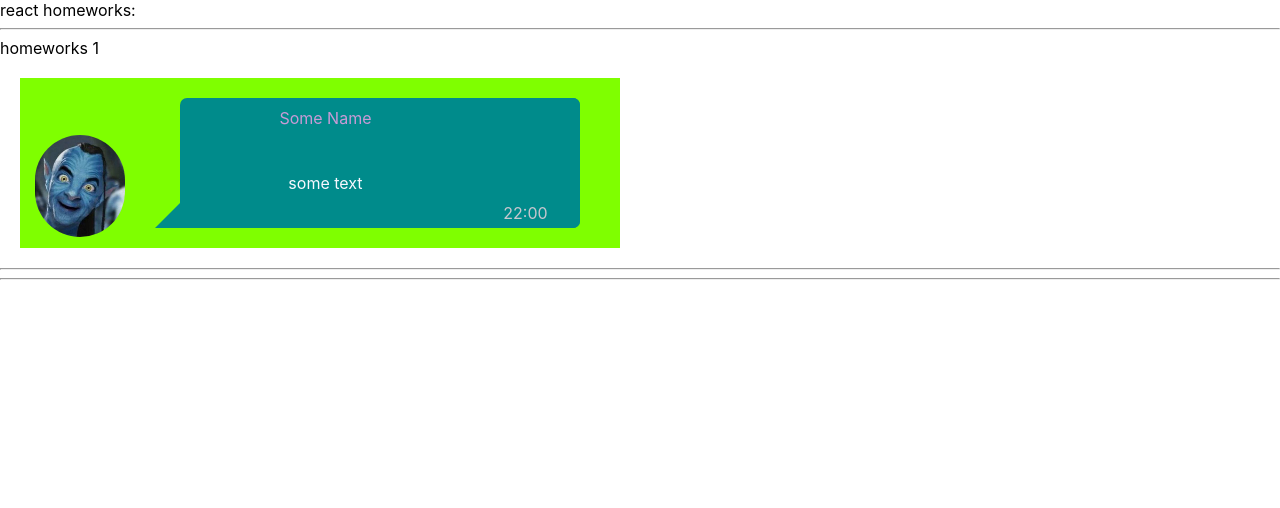
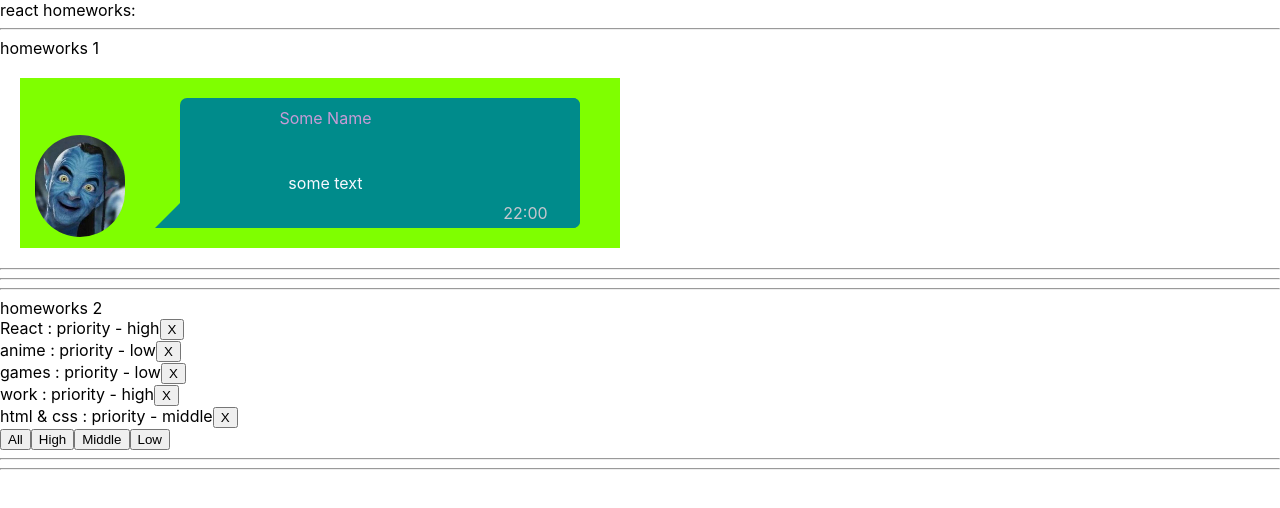
Before and after one commit to Gammani/simple-react-homeworks-Ignat, a React (Create React App) app: page / in a window 1280 px wide. Shown: the top 508 px of the page. Built offline with nearby package versions, Linux system fonts and the light colour scheme.

Commit message:
feat: completed home task

```diff
--- a/src/p1-main/m1-ui/u1-app/App.tsx
+++ b/src/p1-main/m1-ui/u1-app/App.tsx
@@ -1,13 +1,14 @@
 import React from 'react'
 import s from './App.module.css'
 import HW1 from '../../../p2-homeworks/h1/HW1'
+import HW2 from "../../../p2-homeworks/h2/HW2";
 
 function App() {
     return (
         <div className={s.App}>
             <div>react homeworks:</div>
             <HW1/>
-            {/*<HW2/>*/}
+            <HW2/>
             {/*<HW3/>*/}
             {/*<HW4/>*/}
             {/*<HW5/>*/}
--- a/src/p2-homeworks/h2/Affair.tsx
+++ b/src/p2-homeworks/h2/Affair.tsx
@@ -1,18 +1,18 @@
 import React from 'react'
+import {AffairType} from "./HW2";
 
 type AffairPropsType = {
     // key не нужно типизировать
-    affair: any // need to fix any
-    deleteAffairCallback: any // need to fix any
+    affair: AffairType
+    deleteAffairCallback: (_id: number) => void
 }
 
 function Affair(props: AffairPropsType) {
-    const deleteCallback = () => {}// need to fix
+    const deleteCallback = () => {props.deleteAffairCallback(props.affair._id)}
 
     return (
         <div>
-            // show some text
-
+            {props.affair.name} : priority - {props.affair.priority}
             <button onClick={deleteCallback}>X</button>
         </div>
     )
--- a/src/p2-homeworks/h2/Affairs.tsx
+++ b/src/p2-homeworks/h2/Affairs.tsx
@@ -1,11 +1,11 @@
 import React from 'react'
 import Affair from './Affair'
-import {AffairType} from './HW2'
+import {AffairType, FilterType} from './HW2'
 
-type AffairsPropsType = { // need to fix any
-    data: any
-    setFilter: any
-    deleteAffairCallback: any
+type AffairsPropsType = {
+    data: Array<AffairType>
+    setFilter: (value: FilterType) => void
+    deleteAffairCallback: (_id: number) => void
 }
 
 function Affairs(props: AffairsPropsType) {
@@ -17,10 +17,10 @@
         />
     ))
 
-    const setAll = () => {} // need to fix
-    const setHigh = () => {}
-    const setMiddle = () => {}
-    const setLow = () => {}
+    const setAll = () => {props.setFilter('all')} // need to fix
+    const setHigh = () => {props.setFilter('high')}
+    const setMiddle = () => {props.setFilter('middle')}
+    const setLow = () => {props.setFilter('low')}
 
     return (
         <div>
--- a/src/p2-homeworks/h2/HW2.tsx
+++ b/src/p2-homeworks/h2/HW2.tsx
@@ -2,12 +2,16 @@
 import Affairs from './Affairs'
 
 // types
-export type AffairPriorityType = any // need to fix any
-export type AffairType = any // need to fix any
+export type AffairPriorityType = 'high' | 'middle' | 'low'
+export type AffairType = {
+    _id: number
+    name: string
+    priority: string
+}
 export type FilterType = 'all' | AffairPriorityType
 
 // constants
-const defaultAffairs: any = [ // need to fix any
+const defaultAffairs: Array<AffairType> = [
     {_id: 1, name: 'React', priority: 'high'},
     {_id: 2, name: 'anime', priority: 'low'},
     {_id: 3, name: 'games', priority: 'low'},
@@ -16,20 +20,22 @@
 ]
 
 // pure helper functions
-export const filterAffairs = (affairs: any, filter: any): any => { // need to fix any
-    if (filter === 'all') return affairs
-    else return // need to fix
+export const filterAffairs = (affairs: Array<AffairType>, filter: FilterType): Array<AffairType> => {
+    if (filter === 'high') return affairs.filter(a => a.priority === 'high')
+    else if (filter === 'middle') return affairs.filter(a => a.priority === 'middle')
+    else if (filter === 'low') return affairs.filter(a => a.priority === 'low')
+    else return affairs
 }
-export const deleteAffair = (affairs: any, _id: any): any => { // need to fix any
-    return // need to fix
+export const deleteAffair = (affairs: Array<AffairType>, _id: number): Array<AffairType> => {
+    return affairs.filter(a => a._id !== _id)
 }
 
 function HW2() {
-    const [affairs, setAffairs] = useState<any>(defaultAffairs) // need to fix any
+    const [affairs, setAffairs] = useState<Array<AffairType>>(defaultAffairs)
     const [filter, setFilter] = useState<FilterType>('all')
 
     const filteredAffairs = filterAffairs(affairs, filter)
-    const deleteAffairCallback = (_id: any) => setAffairs(deleteAffair(affairs, _id)) // need to fix any
+    const deleteAffairCallback = (_id: number) => setAffairs(deleteAffair(affairs, _id))
 
     return (
         <div>
```
